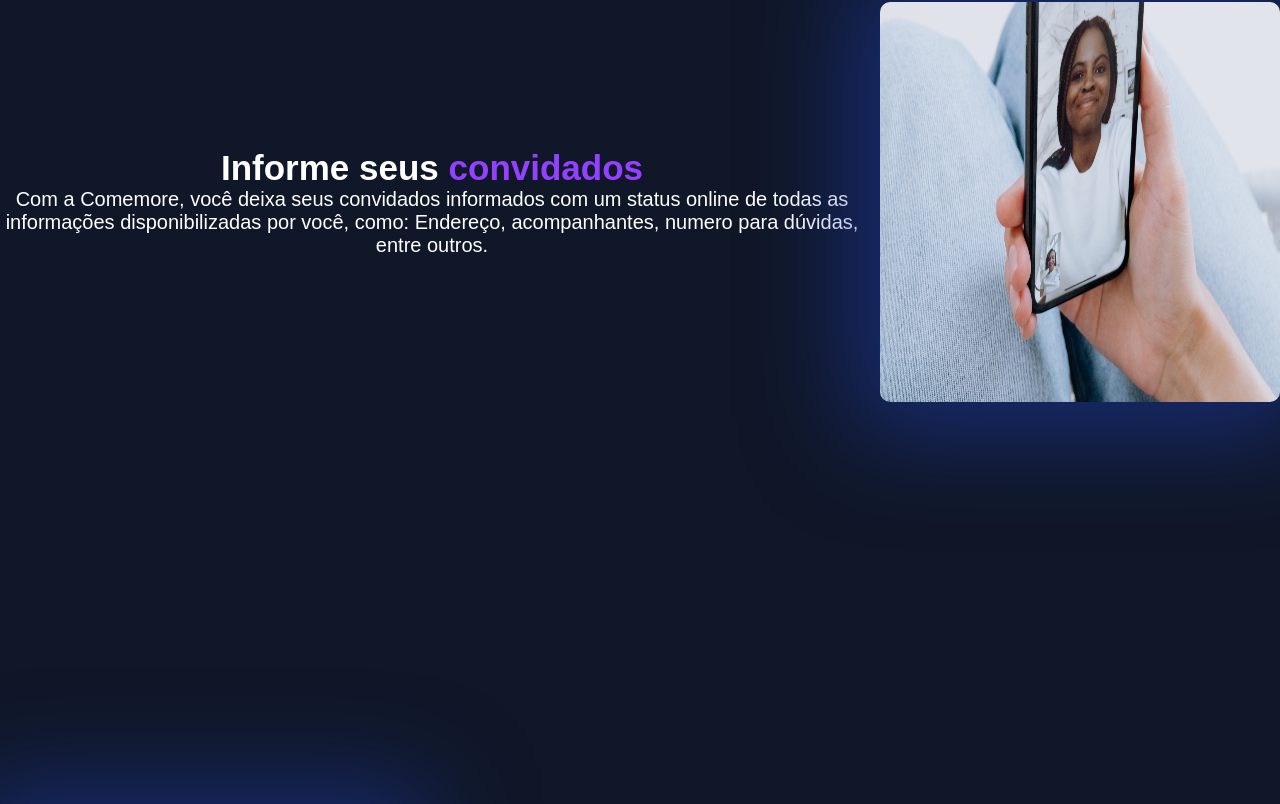
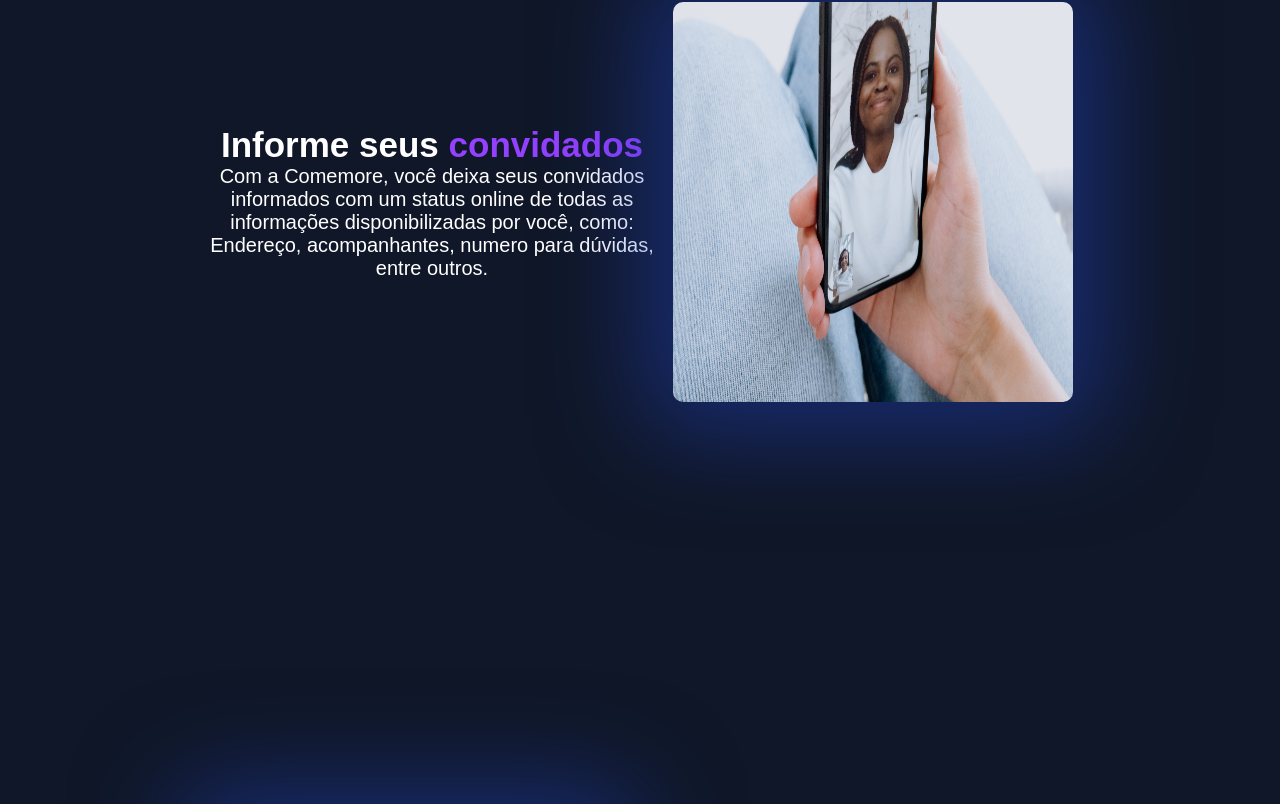
Before and after one commit to S1NS3RO/Comemore, a Next.js app: page /about in a window 1280 px wide. Shown: the part 1076-1880 px from the top of the page. Built offline with nearby package versions, Linux system fonts and the light colour scheme.

Commit message:
p-about.scss .content

```diff
--- a/src/styles/p-about.scss
+++ b/src/styles/p-about.scss
@@ -97,5 +97,9 @@ main {
       height: 400px;
     }
 
+    .content {
+      max-width: 450px;
+    }
+
   }
 }
```
